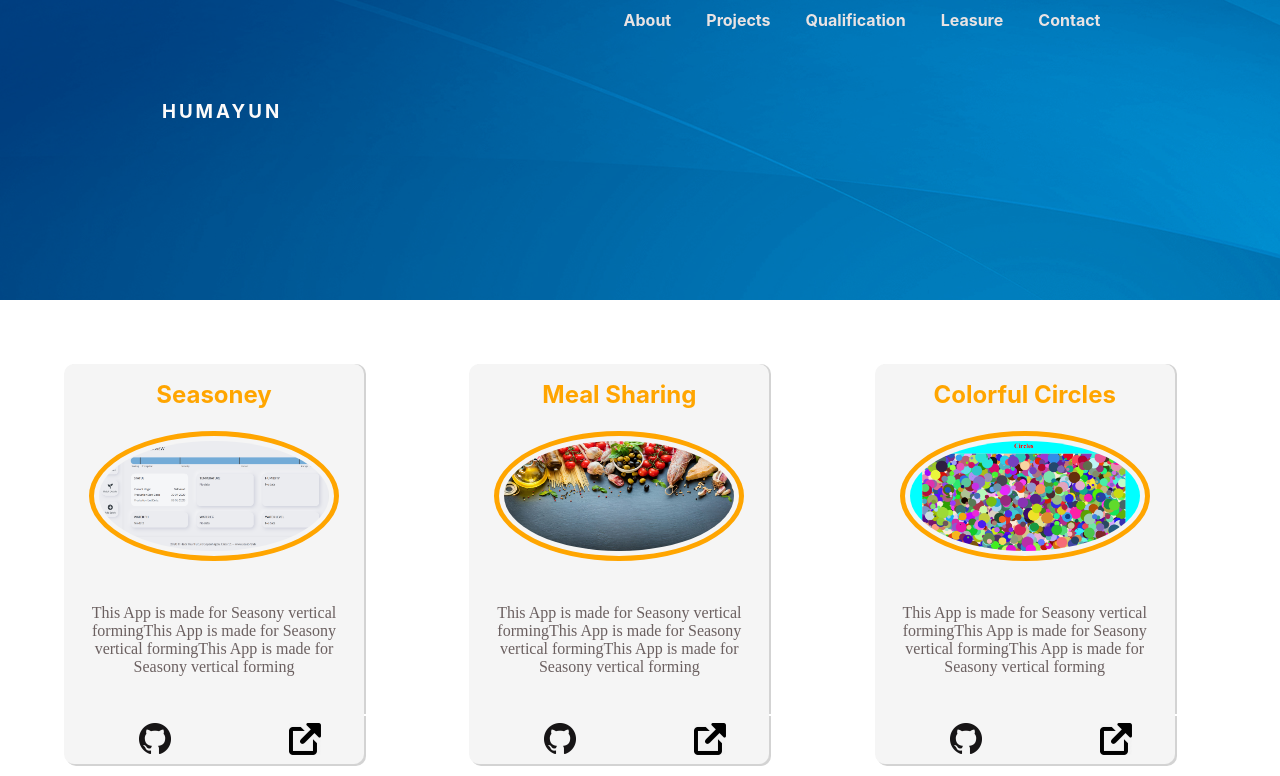
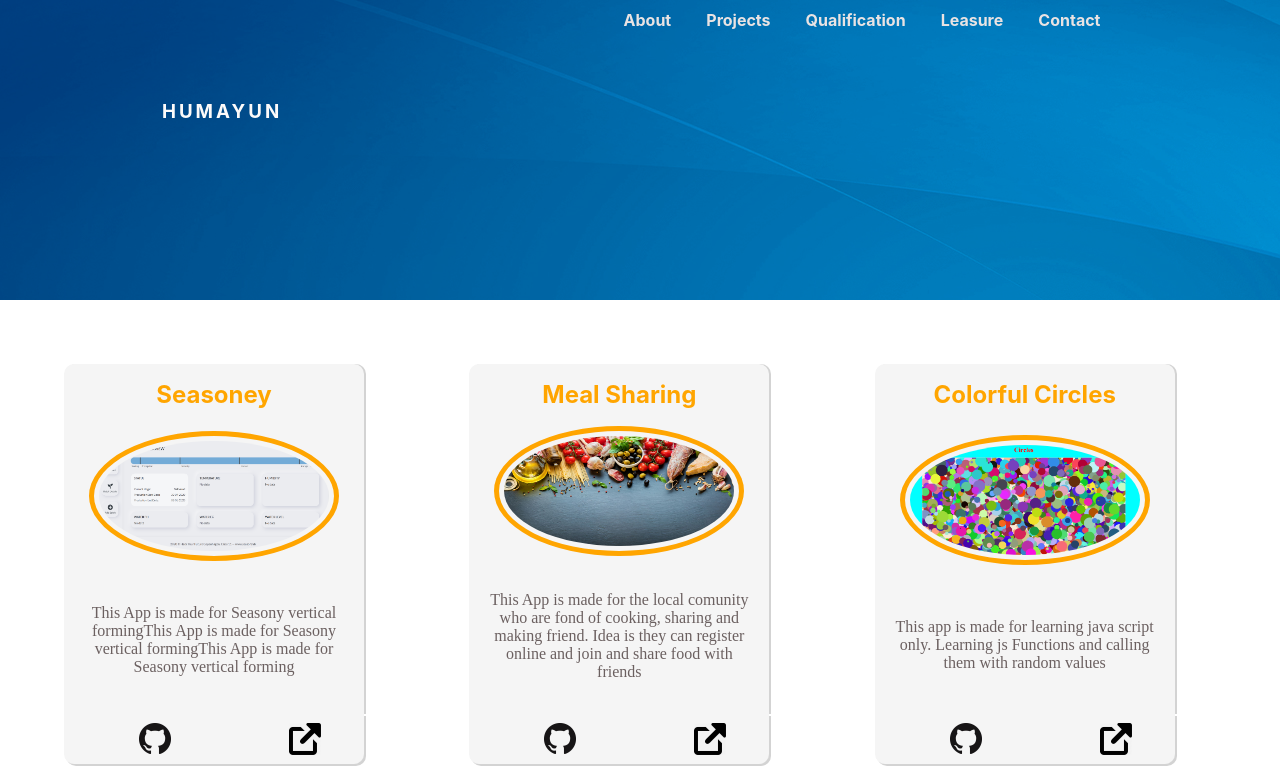
Before and after one commit to humayunadilshahzad/humayunadilshahzad.github.io, a React (Create React App) app: page /projects in a window 1280 px wide. Shown: the top 776 px of the page. Built offline with nearby package versions, Linux system fonts and the light colour scheme.

Commit message:
Leasure activites added and projects redefined

```diff
--- a/src/pages/leasure/leasure.css
+++ b/src/pages/leasure/leasure.css
@@ -0,0 +1,7 @@
+.Leasure-formate{
+    display: block;
+    margin: auto;}
+h1{
+    color: #3c3c98;
+
+}
--- a/src/pages/leasure/leasure.js
+++ b/src/pages/leasure/leasure.js
@@ -3,11 +3,15 @@ import './leasure.css';
 
 function Leasure() {
   return (
-    <div>
+    <div className='Leasure-formate'>
         <h1>Activities done in me free time</h1>
         <ul>
           <li>Playing with Kids</li>
           <li>Watching you tube</li>
+          <li>Coding with React js</li>
+          <li>Cleaning home</li>
+          <li>Cooking</li>
+          <li>Workout</li>
         </ul>
     </div>
   );
--- a/src/pages/projects/projects.js
+++ b/src/pages/projects/projects.js
@@ -20,36 +20,36 @@ const proj =[
 
     {title:'Meal Sharing',
     pic:mealSharing,
-    about:'This App is made for Seasony vertical formingThis App is made for Seasony vertical formingThis App is made for Seasony vertical forming',
-    skills:['html','css','js','react','node','figma','Mysql','knex'],
+    about:'This App is made for the local comunity who are fond of cooking, sharing and making friend. Idea is they can register online and join and share food with friends',
+    skills:['html','css','js','node','figma','Mysql'],
     githubSourceLink:'https://github.com/humayunadilshahzad/meals-sharing',
     webLink:'#'},
 
     {title:'Colorful Circles',
     pic:circlesAppPic,
-    about:'This App is made for Seasony vertical formingThis App is made for Seasony vertical formingThis App is made for Seasony vertical forming',
-    skills:['html','css','js','react','node','figma','Mysql','knex'],
+    about:'This app is made for learning java script only. Learning js Functions and calling them with random values',
+    skills:['html','css','js'],
     githubSourceLink:'https://github.com/humayunadilshahzad/hyf-homework/tree/master/javascript/javascript3/week3/cirles',
     webLink:'http://htmlpreview.github.io/?https://github.com/humayunadilshahzad/hyf-homework/blob/master/javascript/javascript3/week3/cirles/index.html'},
 
     {title:'Weather App',
     pic:weatherAppPic,
-    about:'This App is made for Seasony vertical formingThis App is made for Seasony vertical formingThis App is made for Seasony vertical forming',
-    skills:['html','css','js','react','node','figma','Mysql','knex'],
+    about:'This App is made for learning purposes by using weather API, Data recieved from weater API is then randered',
+    skills:['html','css','js','API'],
     githubSourceLink:'https://github.com/humayunadilshahzad/hyf-homework/tree/master/javascript/javascript3/week1/weather%20app',
     webLink:'https://htmlpreview.github.io/?https://github.com/humayunadilshahzad/hyf-homework/blob/master/javascript/javascript3/week1/weather%20app/index.html'},
 
     {title:'Giffy App',
     pic:giffyAppPic,
-    about:'This App is made for Seasony vertical formingThis App is made for Seasony vertical formingThis App is made for Seasony vertical forming',
-    skills:['html','css','js','react','node','figma','Mysql','knex'],
+    about:'This App is made for learning purposes. free API is been used which sends back asked images',
+    skills:['html','css','js','API'],
     githubSourceLink:'https://github.com/humayunadilshahzad/hyf-homework/tree/master/javascript/javascript3/week1/giphy%20app',
     webLink:'https://htmlpreview.github.io/?https://github.com/humayunadilshahzad/hyf-homework/blob/master/javascript/javascript3/week1/giphy%20app/index.html'},
 
     {title:'Weather App',
     pic:weatherAppPic,
-    about:'This App is made for Seasony vertical formingThis App is made for Seasony vertical formingThis App is made for Seasony vertical forming',
-    skills:['html','css','js','react','node','figma','Mysql','knex'],
+    about:'This App is made for learning purposes by using weather API, Data recieved from weater API is then randered',
+    skills:['html','css','js','API'],
     githubSourceLink:'https://github.com/humayunadilshahzad/hyf-homework/tree/master/javascript/javascript3/week1/weather%20app',
     webLink:'https://htmlpreview.github.io/?https://github.com/humayunadilshahzad/hyf-homework/blob/master/javascript/javascript3/week1/weather%20app/index.html'},
 
```
